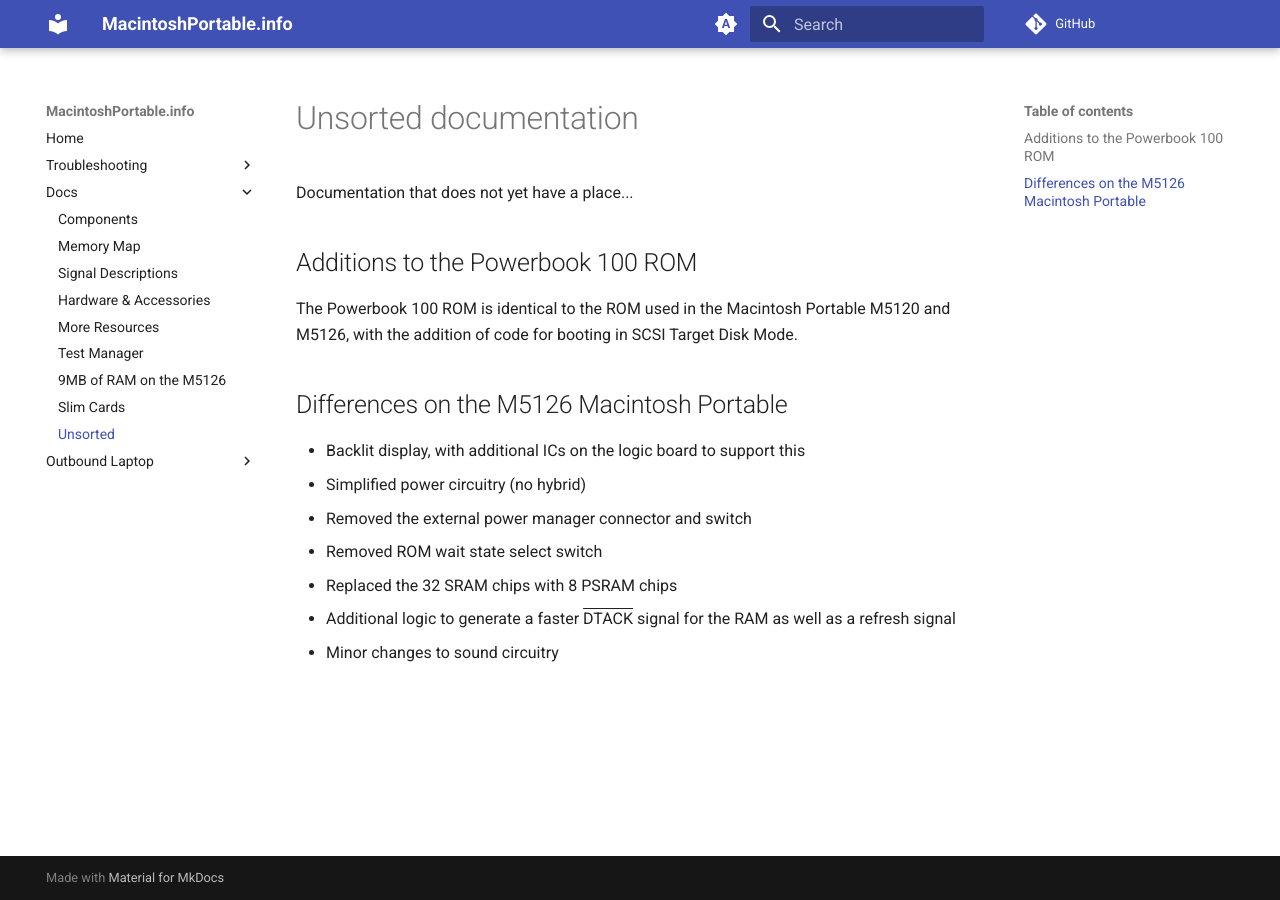
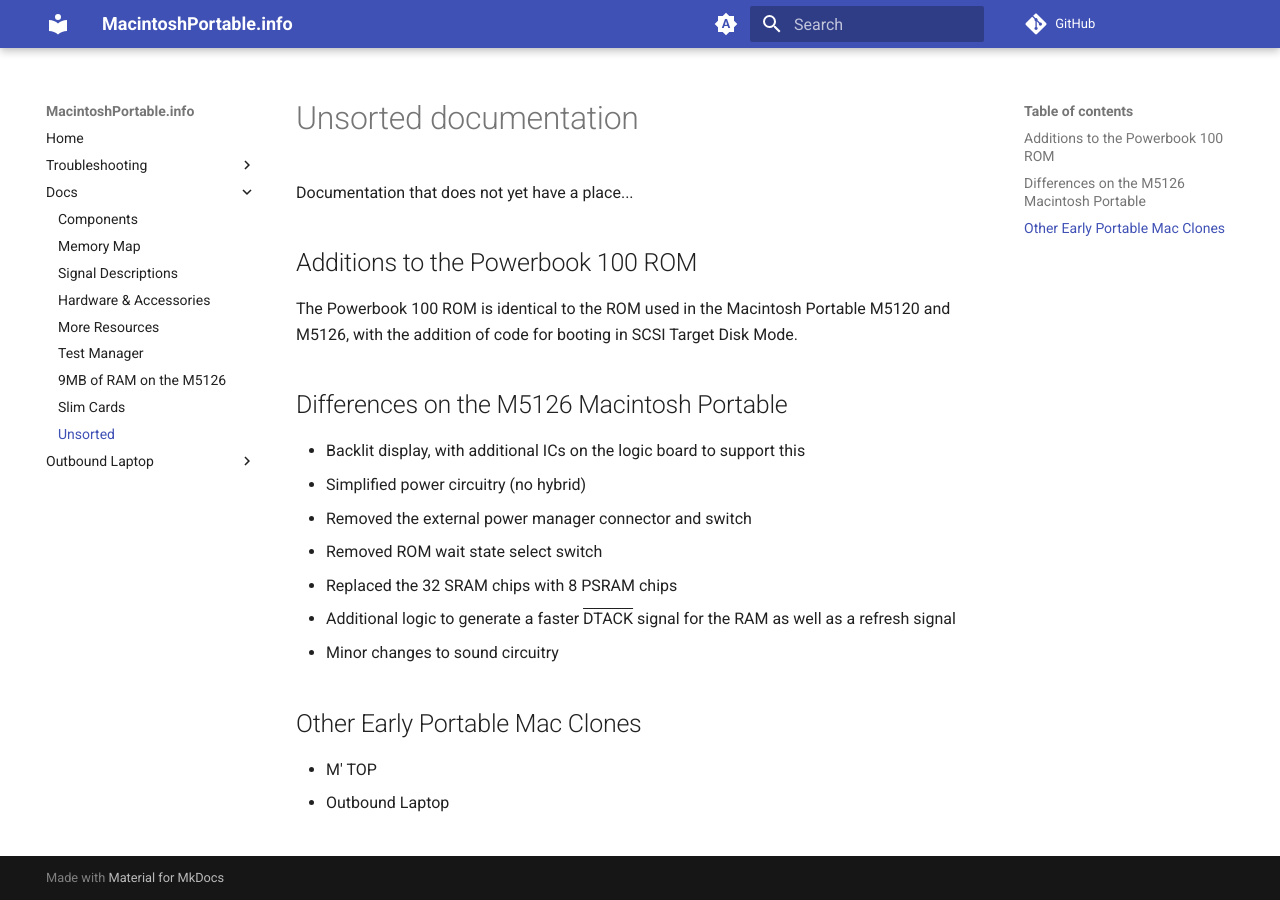
Before and after one commit to rezafouladian/MacintoshPortable, an MkDocs documentation site: the page built from docs/Unsorted.md, in a window 1280 px wide. Built offline with MkDocs 1.6.1 and Material for MkDocs 9.7.7, drawn with Linux system fonts in a browser that asks for light colours; comment, search, counter and statistics services are not loaded.

Commit message:
Update Unsorted.md

```diff
--- a/docs/Unsorted.md
+++ b/docs/Unsorted.md
@@ -15,3 +15,8 @@ The Powerbook 100 ROM is identical to the ROM used in the Macintosh Portable M51
 - Replaced the 32 SRAM chips with 8 PSRAM chips
 - Additional logic to generate a faster <span style="text-decoration:overline">DTACK</span> signal for the RAM as well as a refresh signal
 - Minor changes to sound circuitry
+
+## Other Early Portable Mac Clones
+
+- M' TOP
+- Outbound Laptop
```
